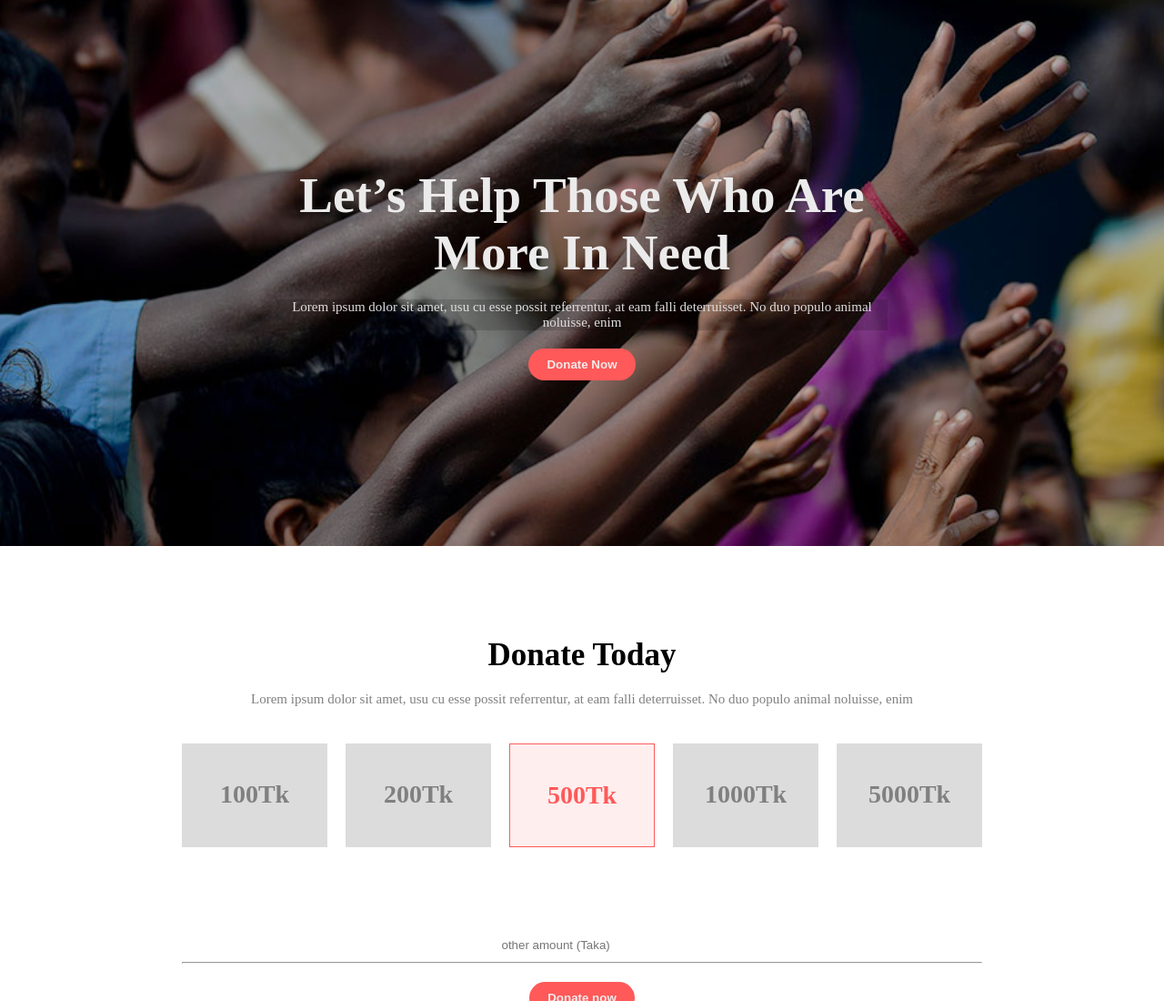
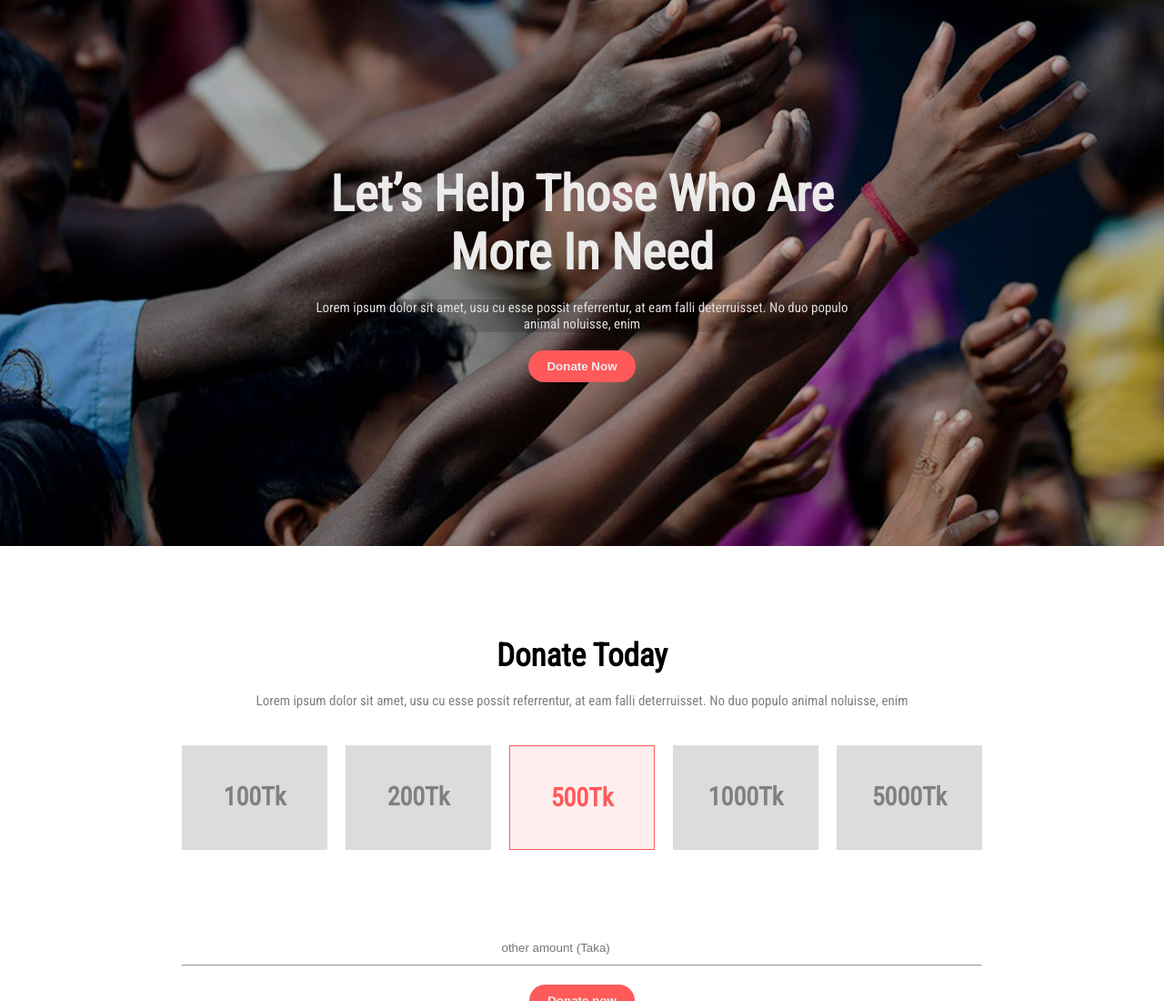
Before and after one commit to Sayemhaque/Donate-Today, a plain HTML site: page index.html in a window 1280 px wide. Shown: the top 1100 px of the page at 91% size. Drawn offline with Linux system fonts and the light colour scheme.

Commit message:
google font added

```diff
--- a/index.html
+++ b/index.html
@@ -5,6 +5,7 @@
     <meta http-equiv="X-UA-Compatible" content="IE=edge" />
     <meta name="viewport" content="width=device-width, initial-scale=1.0" />
     <link rel="stylesheet" href="style.css" />
+    <link rel="preconnect" href="https://fonts.googleapis.com"><link rel="preconnect" href="https://fonts.gstatic.com" crossorigin><link href="https://fonts.googleapis.com/css2?family=Roboto+Condensed&display=swap" rel="stylesheet">
     <title>Donate Today</title>
   </head>
   <body>
--- a/style.css
+++ b/style.css
@@ -3,7 +3,9 @@
     padding: 0;
     box-sizing: border-box;
 }
-
+body{
+    font-family: 'Roboto Condensed', sans-serif;
+}
 /* button design */
 .btn-primary{
     background-color: #ff5959;
```
